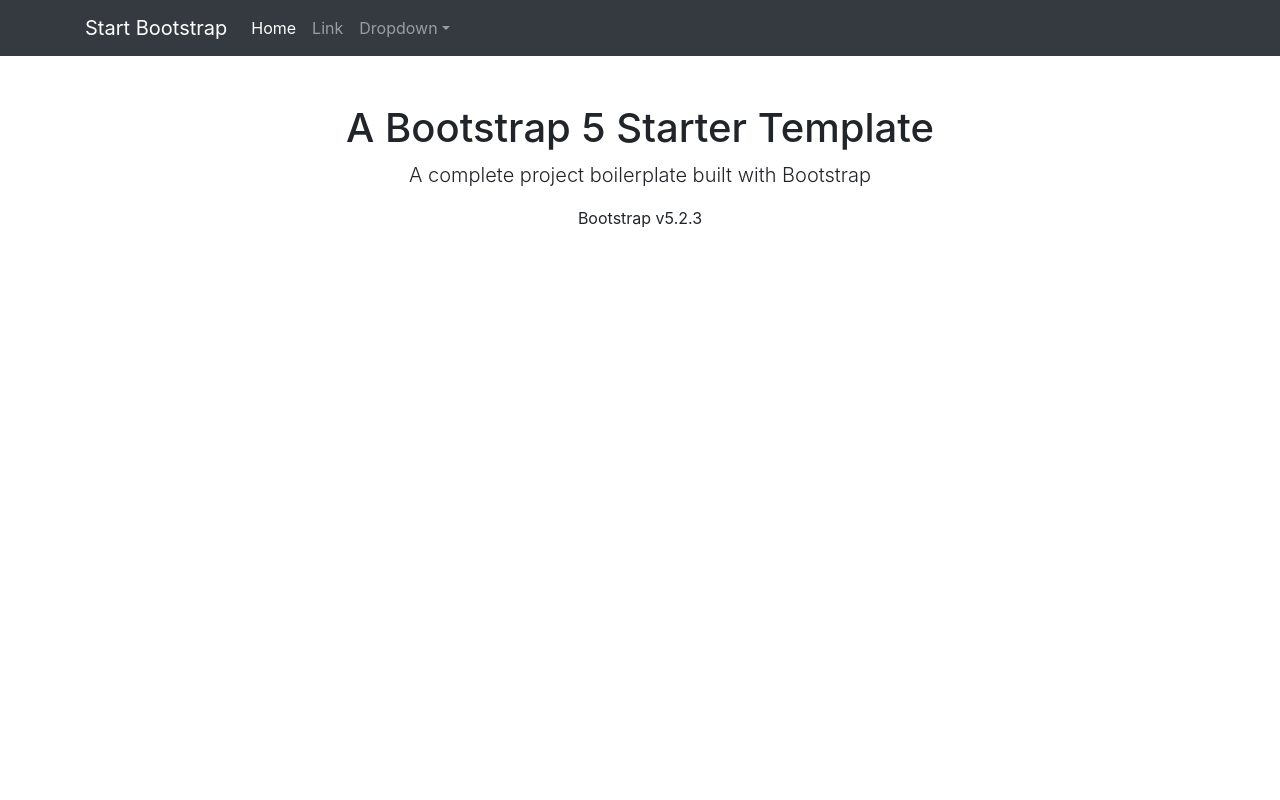
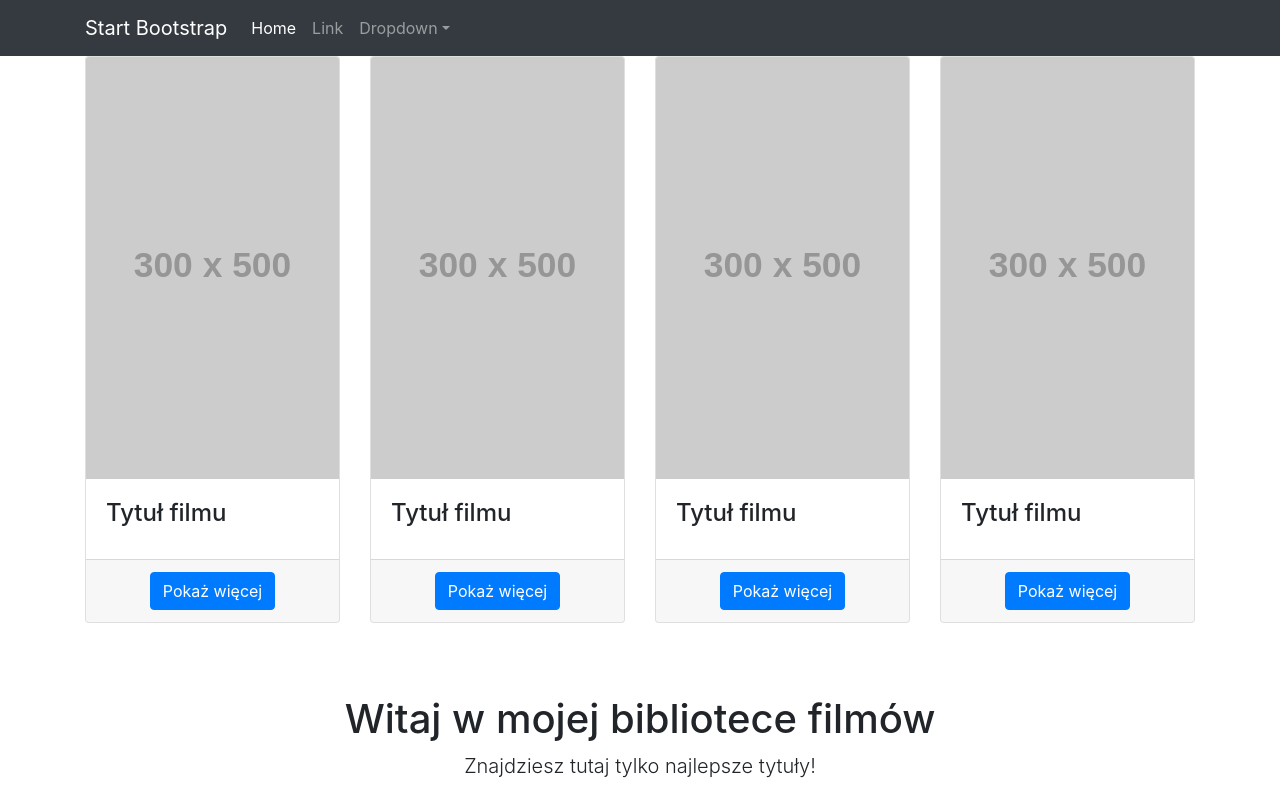
Before and after one commit to AniaB84/movies_catalogue, a Flask app: page /movies_catalogue in a window 1280 px wide. Run offline with Flask 3, Linux system fonts and the light colour scheme; grey boxes labelled with a size stand in for pictures from a placeholder-image service; some libraries are stand-ins or nearby versions.

Commit message:
templates/homepage.html

```diff
--- a/main.py
+++ b/main.py
@@ -4,7 +4,8 @@ app = Flask(__name__)
 
 @app.route('/movies_catalogue')
 def homepage():
-    return render_template("index.html")
+    movies = []
+    return render_template("homepage.html", movies=movies)
 
 if __name__ == '__main__':
     app.run(debug=True)
--- /dev/null
+++ b/templates/homepage.html
@@ -0,0 +1,75 @@
+{% extends "index.html" %}
+
+{% block content %}
+
+<!-- Card -->
+<div class="row">
+    <div class="col-lg-3 col-md-6 mb-4">
+        <div class="card h-100">
+            <img class="card-img-top" src="http://placehold.it/300x500" alt="">
+            <div class="card-body">
+                <h4 class="card-title">Tytuł filmu</h4>
+            </div>
+            <div class="card-footer text-center">
+                <a href="#" class="btn btn-primary">Pokaż więcej</a>
+            </div>
+        </div>
+    </div>
+    <div class="col-lg-3 col-md-6 mb-4">
+        <div class="card h-100">
+            <img class="card-img-top" src="http://placehold.it/300x500" alt="">
+            <div class="card-body">
+                <h4 class="card-title">Tytuł filmu</h4>
+            </div>
+            <div class="card-footer text-center">
+                <a href="#" class="btn btn-primary">Pokaż więcej</a>
+            </div>
+        </div>
+    </div>
+    <div class="col-lg-3 col-md-6 mb-4">
+        <div class="card h-100">
+            <img class="card-img-top" src="http://placehold.it/300x500" alt="">
+            <div class="card-body">
+                <h4 class="card-title">Tytuł filmu</h4>
+            </div>
+            <div class="card-footer text-center">
+                <a href="#" class="btn btn-primary">Pokaż więcej</a>
+            </div>
+        </div>
+    </div>
+    <div class="col-lg-3 col-md-6 mb-4">
+        <div class="card h-100">
+            <img class="card-img-top" src="http://placehold.it/300x500" alt="">
+            <div class="card-body">
+                <h4 class="card-title">Tytuł filmu</h4>
+            </div>
+            <div class="card-footer text-center">
+                <a href="#" class="btn btn-primary">Pokaż więcej</a>
+            </div>
+        </div>
+    </div>
+</div>
+
+<!-- Slogan here -->
+
+<div class="row">
+   <div class="col-lg-12 text-center">
+       <h1 class="mt-5">Witaj w mojej bibliotece filmów</h1>
+       <p class="lead">Znajdziesz tutaj tylko najlepsze tytuły!</p>
+   </div>
+   <!-- Loop for in movies card -->
+   {% for movie in movies %}
+   <div class="col-lg-3 col-md-6 mb-4">
+       <div class="card h-100">
+           <img class="card-img-top" src="http://placehold.it/300x500" alt="">
+           <div class="card-body">
+               <h4 class="card-title">Tytuł filmu</h4>
+           </div>
+           <div class="card-footer text-center">
+               <a href="#" class="btn btn-primary">Pokaż więcej</a>
+           </div>
+       </div>
+   </div>
+   {% endfor %}
+</div>
+{% endblock %}
--- a/templates/index.html
+++ b/templates/index.html
@@ -37,15 +37,12 @@
         </nav>
         <!-- Page content-->
         <div class="container">
-            <div class="text-center mt-5">
-                <h1>A Bootstrap 5 Starter Template</h1>
-                <p class="lead">A complete project boilerplate built with Bootstrap</p>
-                <p>Bootstrap v5.2.3</p>
-            </div>
+            {% block content %}
+            {% endblock %}
         </div>
         <!-- Bootstrap core JS-->
         <script src="https://code.jquery.com/jquery-3.4.1.slim.min.js" integrity="sha384-J6qa4849blE2+poT4WnyKhv5vZF5SrPo0iEjwBvKU7imGFAV0wwj1yYfoRSJoZ+n" crossorigin="anonymous"></script>
+        <!-- Core theme JS-->
         <script src="https://cdn.jsdelivr.net/npm/popper.js@1.16.0/dist/umd/popper.min.js" integrity="sha384-Q6E9RHvbIyZFJoft+2mJbHaEWldlvI9IOYy5n3zV9zzTtmI3UksdQRVvoxMfooAo" crossorigin="anonymous"></script>
-        <!-- Core theme JS-->
     </body>
 </html>
```
